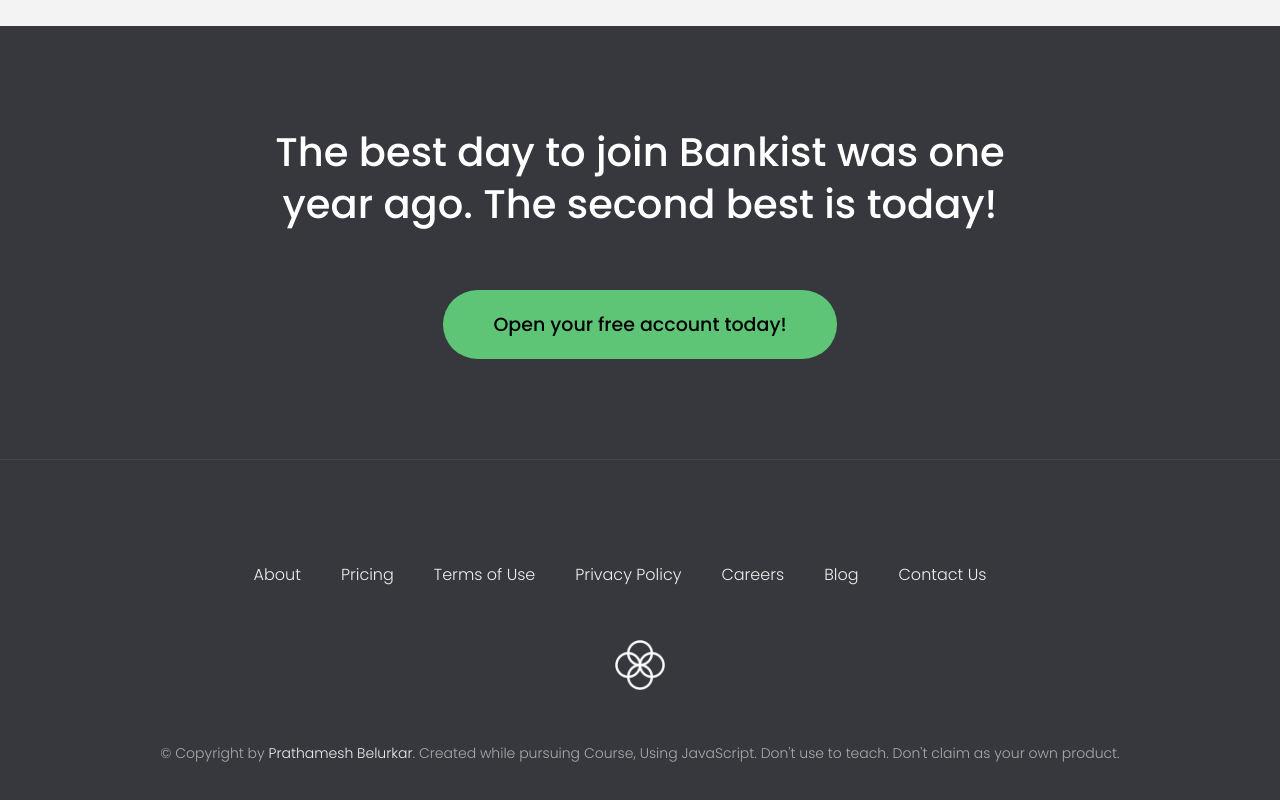
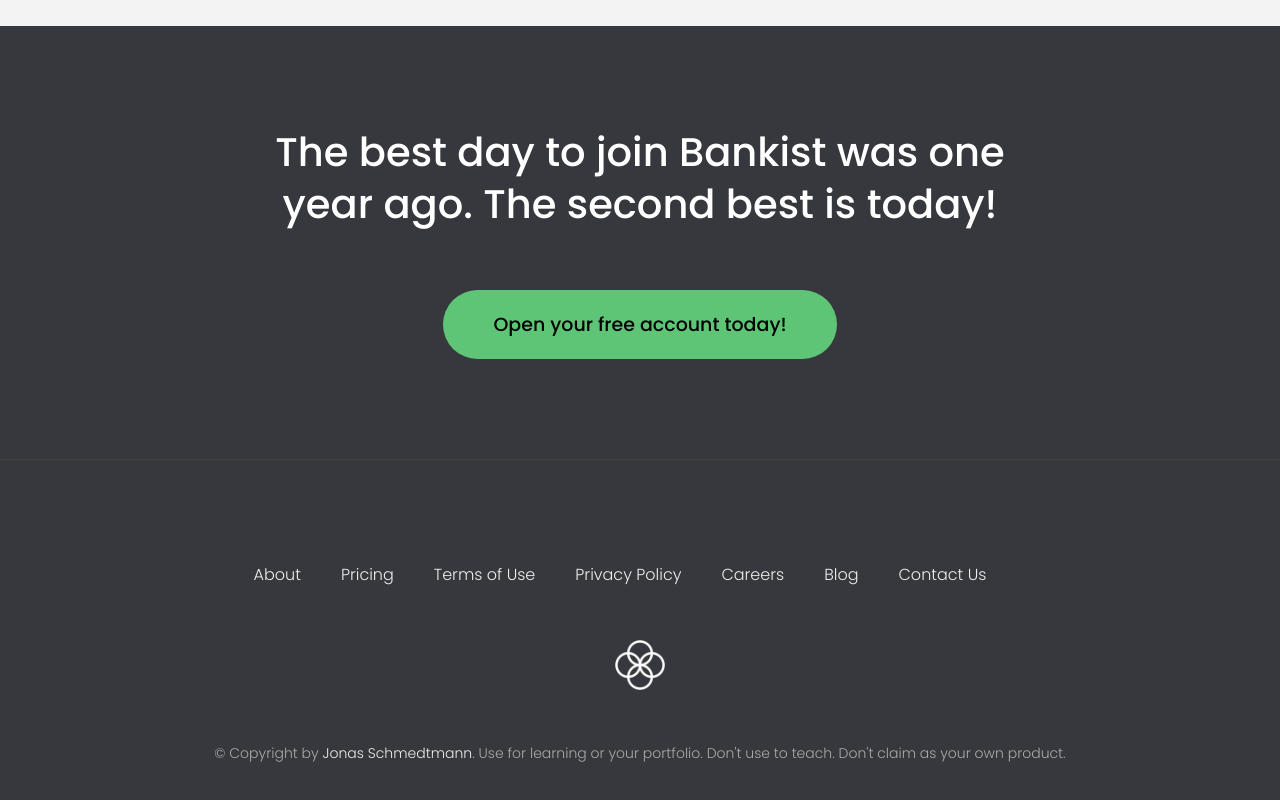
Before and after one commit to prathameshbelurkar/Bankist-Website, a plain HTML site: page index.html in a window 1280 px wide. Shown: the part 4170-4970 px from the top of the page. Drawn offline with Linux system fonts and the light colour scheme.

Commit message:
Modify Slider Code

```diff
--- a/index.html
+++ b/index.html
@@ -282,10 +282,6 @@
           </div>
         </div>
 
-        <!-- <div class="slide"><img src="img/img-1.jpg" alt="Photo 1" /></div>
-        <div class="slide"><img src="img/img-2.jpg" alt="Photo 2" /></div>
-        <div class="slide"><img src="img/img-3.jpg" alt="Photo 3" /></div>
-        <div class="slide"><img src="img/img-4.jpg" alt="Photo 4" /></div> -->
         <button class="slider__btn slider__btn--left">&larr;</button>
         <button class="slider__btn slider__btn--right">&rarr;</button>
         <div class="dots"></div>
@@ -332,10 +328,10 @@
         <a
           class="footer__link twitter-link"
           target="_blank"
-          href="https://twitter.com/the_pbx_"
-          >Prathamesh Belurkar</a
-        >. Created while pursuing Course, Using JavaScript. Don't use to teach.
-        Don't claim as your own product.
+          href="https://twitter.com/jonasschmedtman"
+          >Jonas Schmedtmann</a
+        >. Use for learning or your portfolio. Don't use to teach. Don't claim
+        as your own product.
       </p>
     </footer>
 
```
